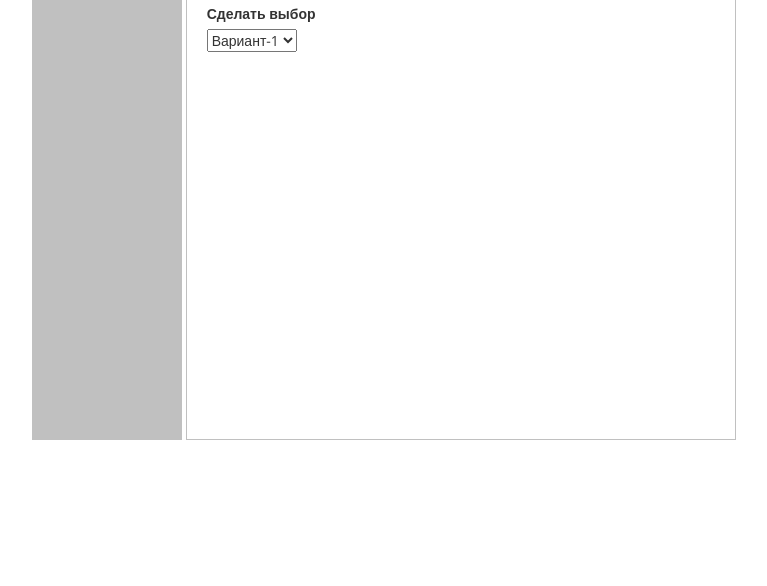
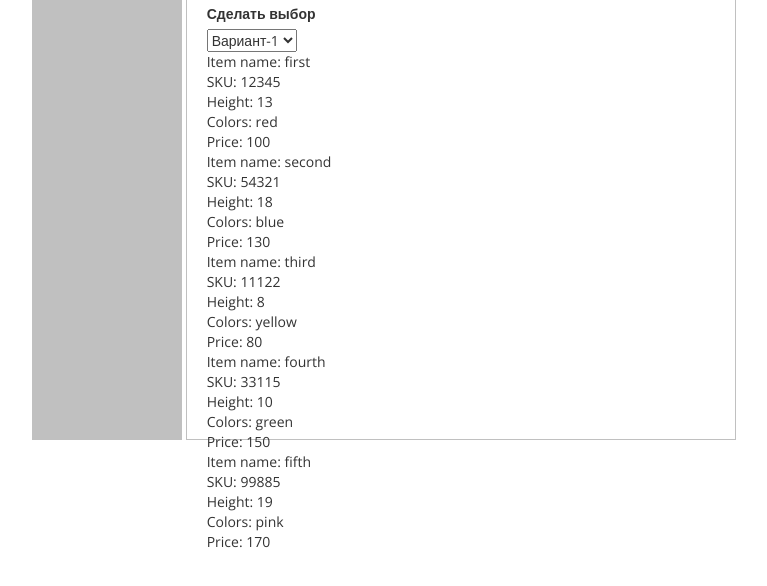
Before and after one commit to tutti-frutti/jsf, a website: page app/item-choice.html in a window 1280 px wide. Shown: the part 110-696 px from the top of the page, without its empty margins (158-925 px from the left). Drawn offline with nearby package versions, Linux system fonts and the light colour scheme.

Commit message:
items select work

```diff
--- a/app/item-choice.html
+++ b/app/item-choice.html
@@ -47,7 +47,7 @@
                 </div>
                 <div class="template__block">
                     <span>SKU: </span>
-                    <span class="SKU"></span>
+                    <span class="sku"></span>
                 </div>
                 <div class="template__block">
                     <span>Height: </span>
@@ -55,7 +55,7 @@
                 </div>
                 <div class="template__block">
                     <span>Colors: </span>
-                    <span class="item-name"></span>
+                    <span class="colors"></span>
                 </div>
                 <div class="template__block">
                     <span>Price: </span>
--- a/app/js/data/items.js
+++ b/app/js/data/items.js
@@ -1,6 +1,6 @@
 var items = [
     {
-        "item-name": "first",
+        "name": "first",
         "sku": 12345,
         "Height": 13,
         "price": 100,
@@ -8,7 +8,7 @@ var items = [
     },
 
     {
-        "item-name": "second",
+        "name": "second",
         "sku": 54321,
         "Height": 18,
         "price": 130,
@@ -16,7 +16,7 @@ var items = [
     },
 
     {
-        "item-name": "third",
+        "name": "third",
         "sku": 11122,
         "Height": 8,
         "price": 80,
@@ -24,7 +24,7 @@ var items = [
     },
 
     {
-        "item-name": "fourth",
+        "name": "fourth",
         "sku": 33115,
         "Height": 10,
         "price": 150,
@@ -32,7 +32,7 @@ var items = [
     },
 
     {
-        "item-name": "fifth",
+        "name": "fifth",
         "sku": 99885,
         "Height": 19,
         "price": 170,
--- a/app/js/item-choice.js
+++ b/app/js/item-choice.js
@@ -3,13 +3,27 @@ var container = document.querySelector('.results');
 items.forEach(function(item){
     var element = getFromTemplate(item);
     container.appendChild(element);
-//    console.log(element)
 
 });
 
 function getFromTemplate(data) {
     var template = document.querySelector('#data-template');
-    console.log(template)
     var element = template.content.children[0].cloneNode(true);
-    return document.createElement('article');
+//    console.log(element)
+
+    element.querySelector('.item-name').textContent = data.name;
+    element.querySelector('.sku').textContent = data.sku;
+    element.querySelector('.height').textContent = data.Height;
+    element.querySelector('.colors').textContent = data.colors;
+    element.querySelector('.price').textContent = data.price;
+
+    return element;
 }
+
+document.querySelector('#u-select').onchange=changeEventHandler;
+console.log(changeEventHandler)
+
+function changeEventHandler (event) {
+    if(!event.target.value) alert('Please Select One');
+     else alert('You like ' + event.target.value + ' ice cream.');
+}
```
